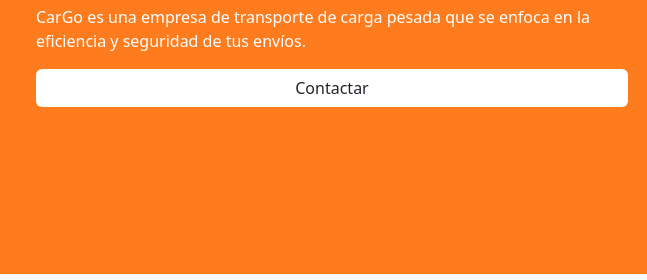
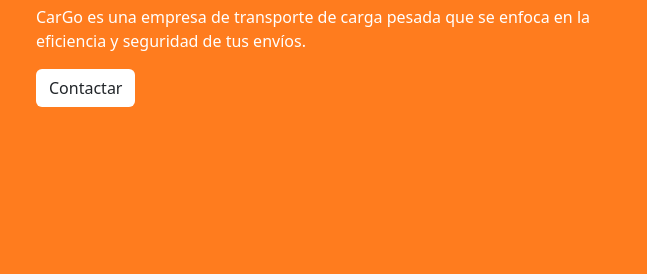
Before and after one commit to alejooroncoy/cargo, a plain HTML site: page index.html in a window 1280 px wide. Shown: the part 274-554 px from the top of the page, 0-647 px from the left. Drawn offline with nearby package versions, Linux system fonts and the light colour scheme.

Commit message:
fixed hero button size

```diff
--- a/index.html
+++ b/index.html
@@ -48,7 +48,7 @@
     </nav>
 
     <div class="container-xxl container-fluid">
-      <!-- Call to action -->
+      <!-- Hero -->
       <div class="bg-orange-500 text-white row p-4">
         <div class="col-md-6 col-12 d-flex flex-column justify-content-center">
           <h1>Transporte de carga pesada</h1>
@@ -56,7 +56,9 @@
             CarGo es una empresa de transporte de carga pesada que se enfoca en
             la eficiencia y seguridad de tus envíos.
           </p>
-          <button class="btn bg-white">Contactar</button>
+          <button class="btn bg-white" style="max-width: fit-content">
+            Contactar
+          </button>
         </div>
         <div class="col-md-6 col-12">
           <img class="w-100" src="/images/truck_banner.svg" alt="placeholder" />
```
